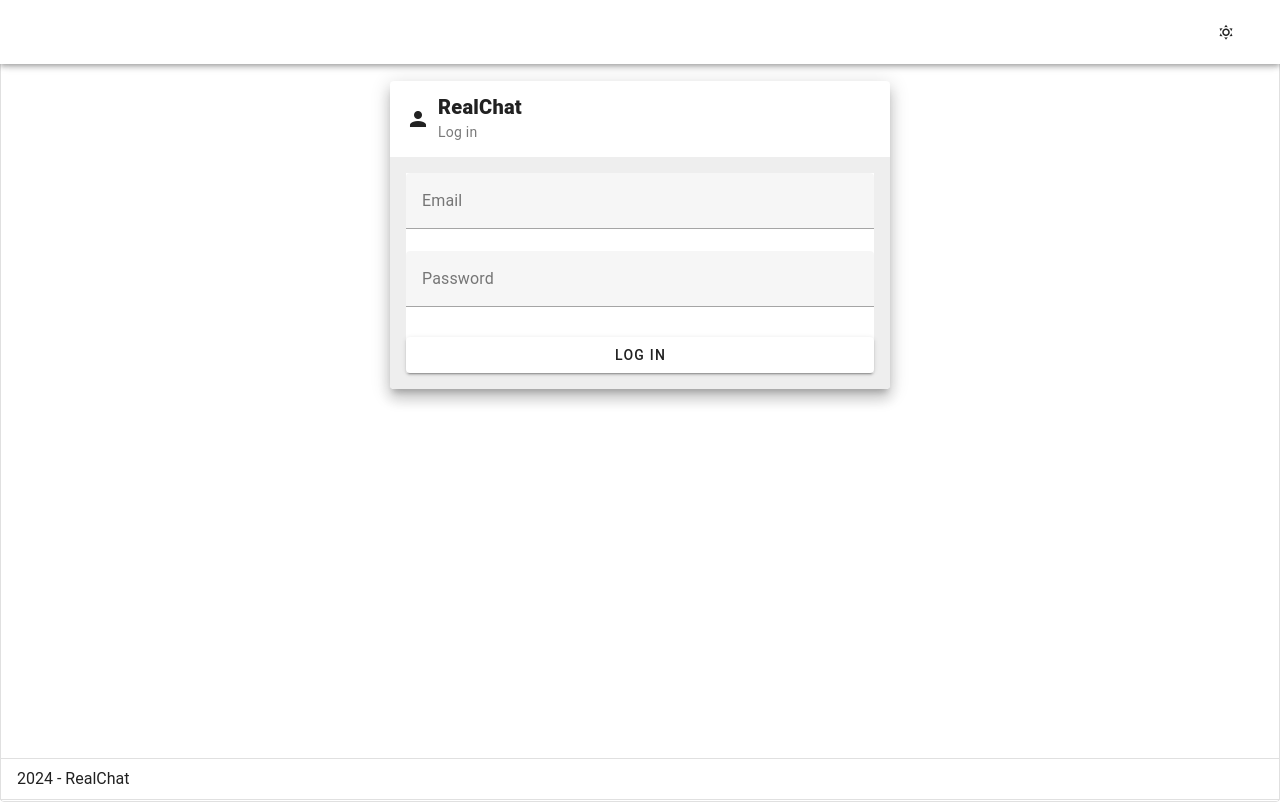
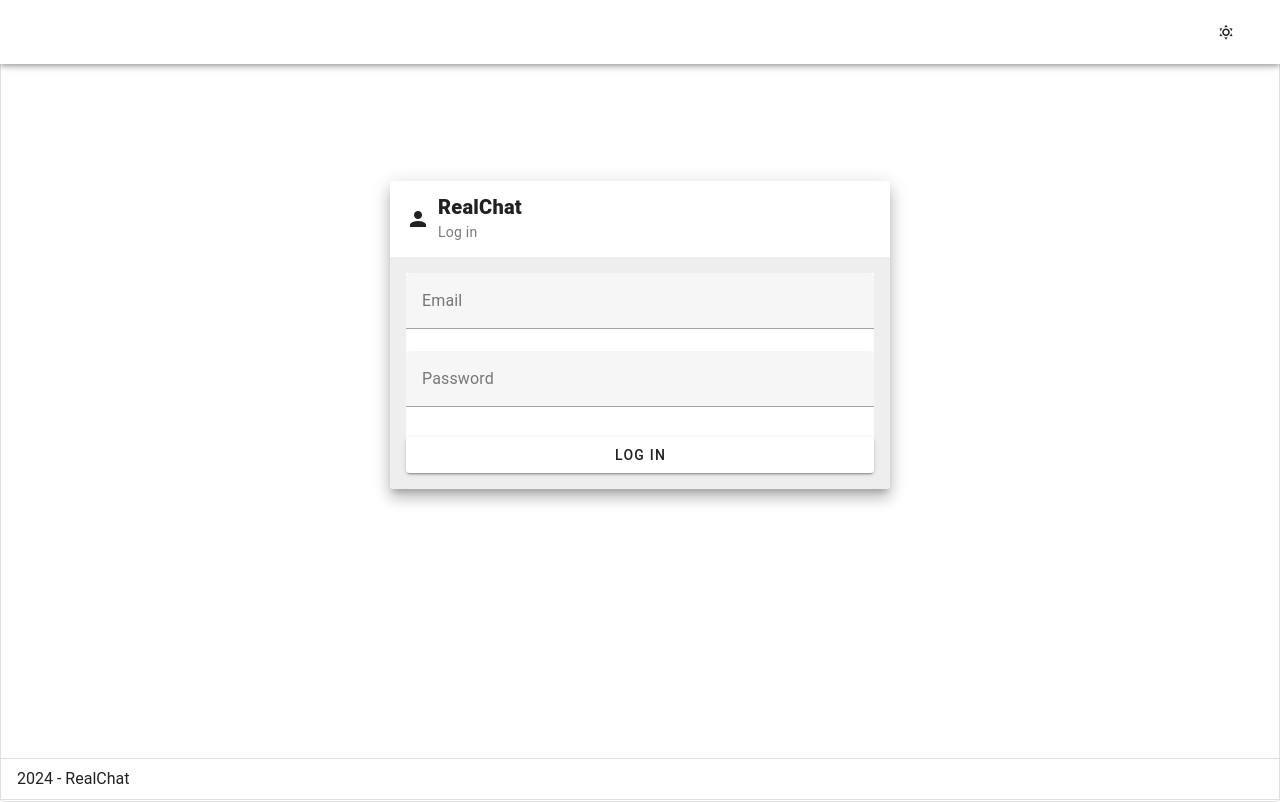
Before and after one commit to hachimitsue/RealChat, a Vue app in the folder frontend/: page / in a window 1280 px wide. Built offline with nearby package versions, Linux system fonts and the light colour scheme.

Commit message:
feat: finished log in page

```diff
--- a/frontend/src/views/LoginView.vue
+++ b/frontend/src/views/LoginView.vue
@@ -39,7 +39,7 @@ function onSubmit() {
 
       <v-main>
         <v-container fluid class="d-flex justify-center align-center min-height-100vh">
-          <v-card class="mx-auto" prepend-icon="mdi-account" elevation="10" width="500">
+          <v-card class="mx-auto card" prepend-icon="mdi-account" elevation="10" width="500">
             <!-- Title and Subtitle -->
             <template v-slot:title>
               <span class="font-weight-black">RealChat</span>
@@ -72,3 +72,9 @@ function onSubmit() {
     </v-app>
   </v-responsive>
 </template>
+
+<style>
+.card {
+  margin-top: 100px;
+}
+</style>
```
